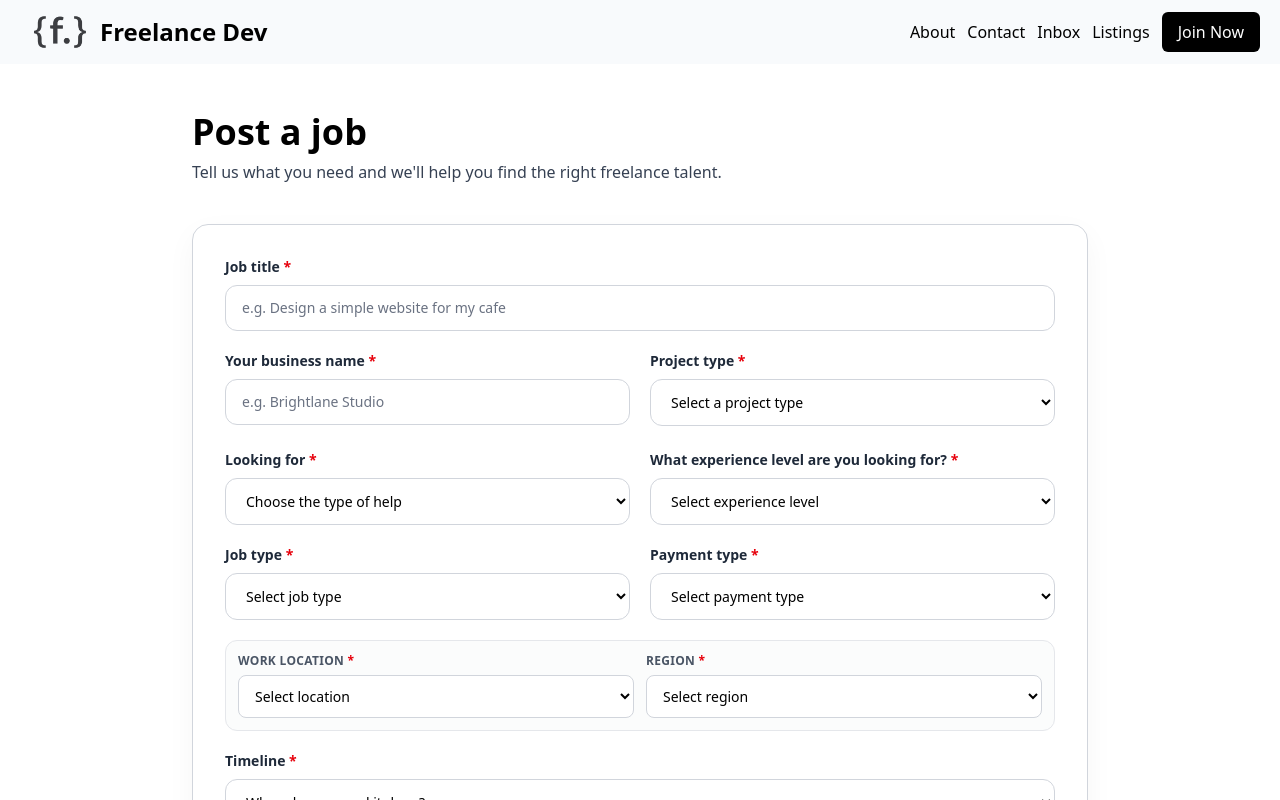
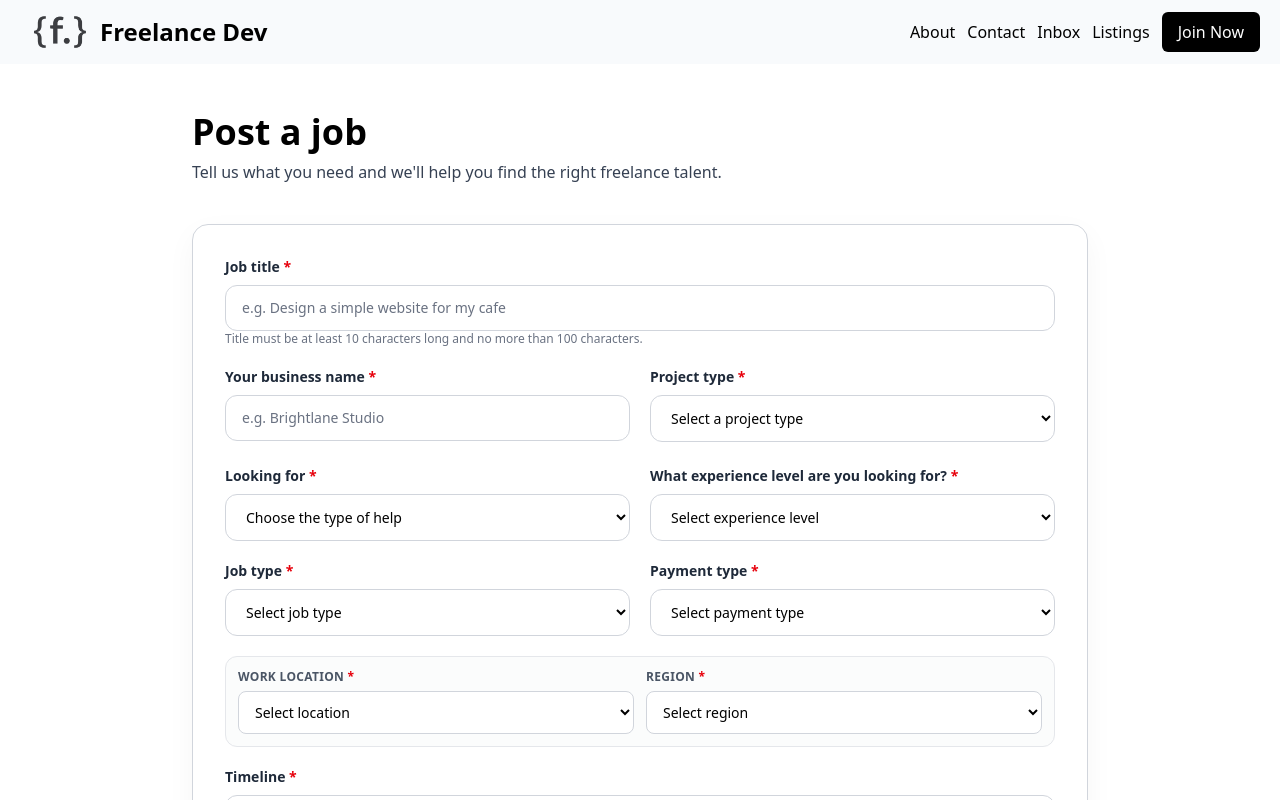
Before and after one commit to Hairum-Qureshi/freelance-dev, a React (Vite) app in the folder apps/frontend/: page /post-job in a window 1280 px wide. Shown: the top 800 px of the page. Built offline with nearby package versions, Linux system fonts and the light colour scheme; no server answers.

Commit message:
added notice for title max and min length

```diff
--- a/apps/frontend/src/pages/PostJob.tsx
+++ b/apps/frontend/src/pages/PostJob.tsx
@@ -73,6 +73,10 @@ export default function PostJob() {
 									onChange={e => setJobTitle(e.target.value)}
 									className="w-full rounded-xl border border-gray-300 bg-white px-4 py-3 text-sm text-black placeholder:text-gray-500 outline-none transition focus:border-black focus:ring-2 focus:ring-black/10"
 								/>
+								<p className="text-xs text-gray-500">
+									Title must be at least 10 characters long and no more than 100
+									characters.
+								</p>
 							</div>
 
 							<div>
```
